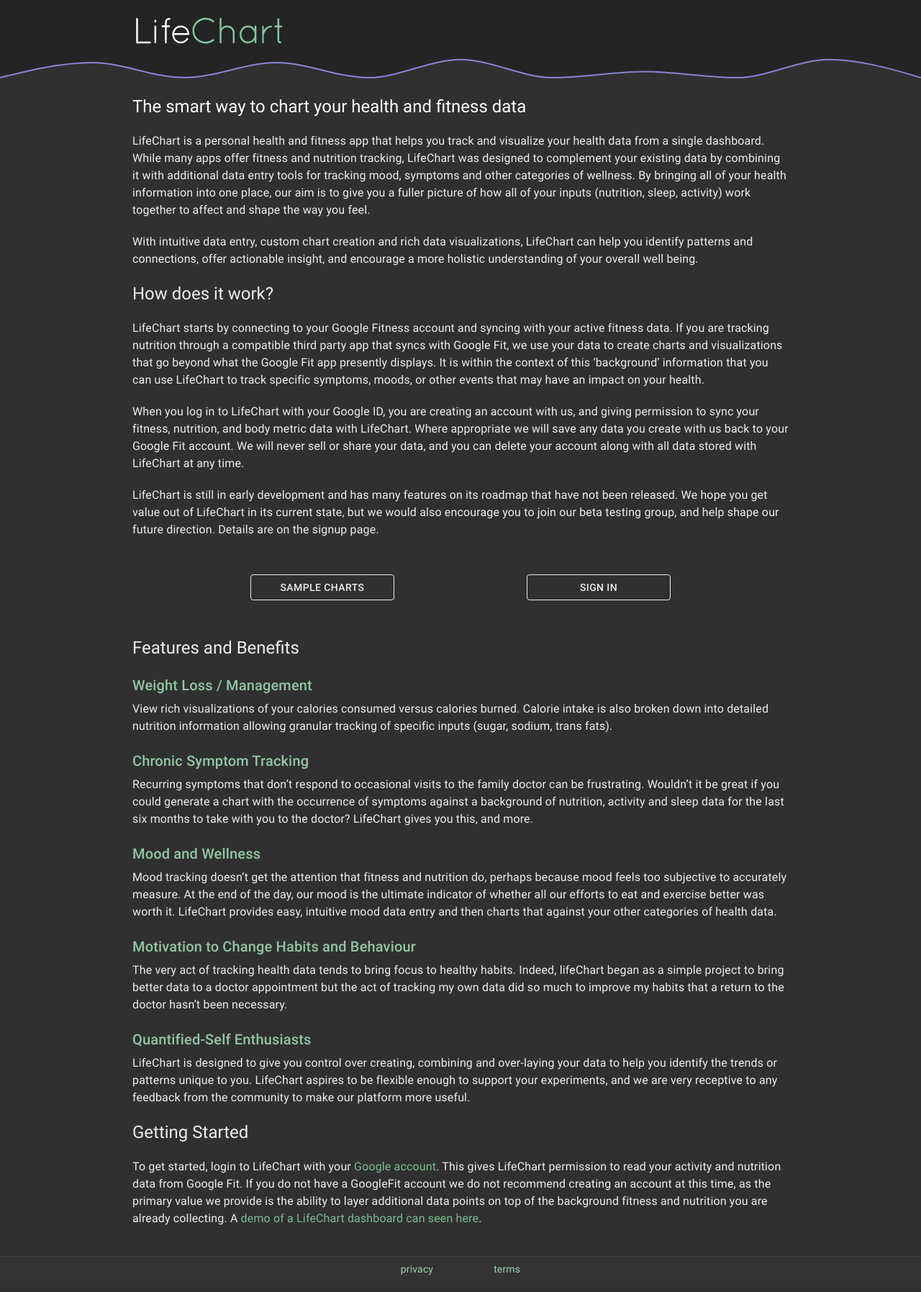
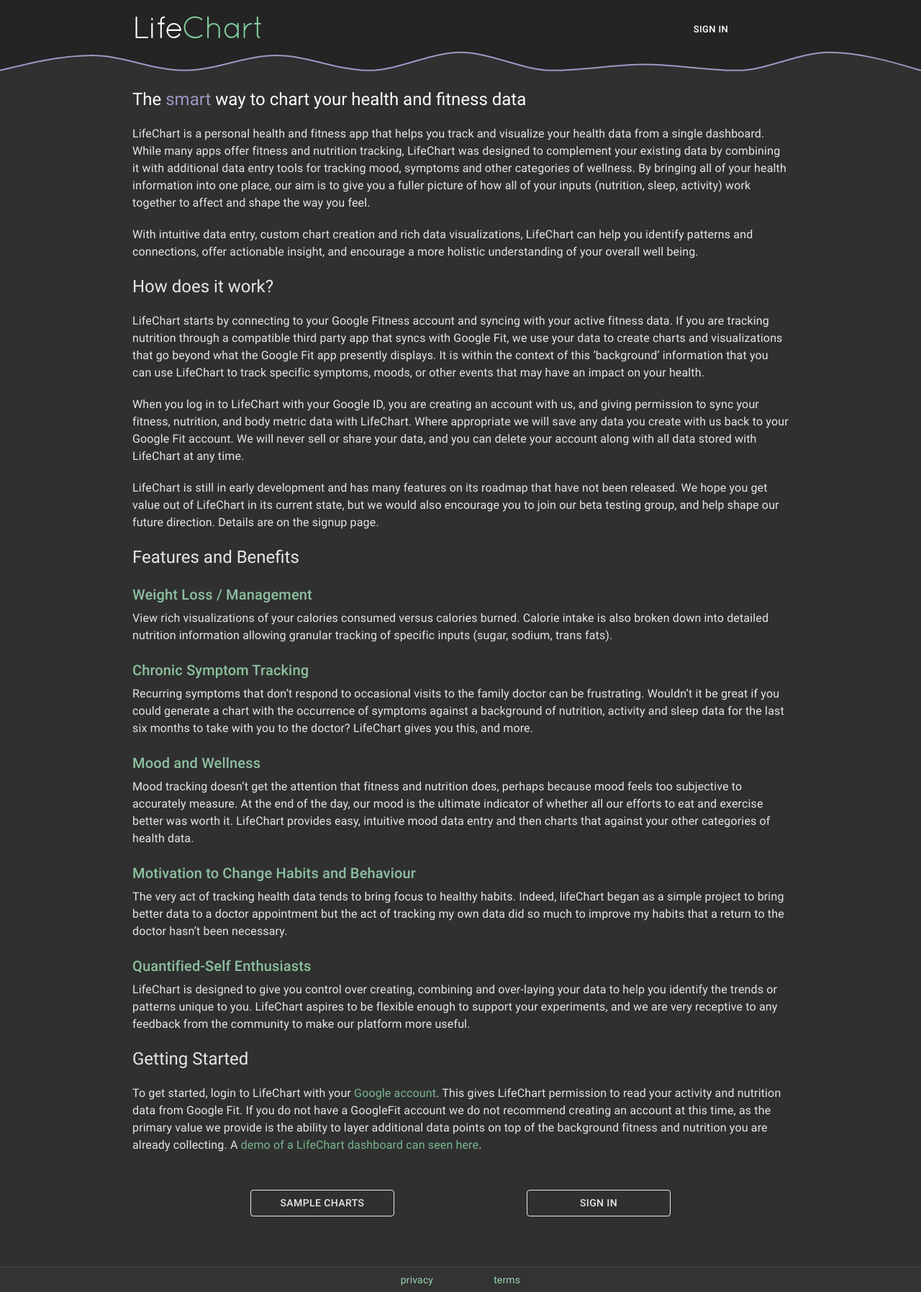
Before and after one commit to jeffmoger/lifechart-client, a React (Create React App) app: page / in a window 1280 px wide. Shown: the whole page at 72% size. Built offline with nearby package versions, Linux system fonts and the light colour scheme.

Commit message:
tightening up home page design

```diff
--- a/src/components/Intro.js
+++ b/src/components/Intro.js
@@ -4,10 +4,25 @@ import { Link } from 'react-router-dom';
 import Typography from '@material-ui/core/Typography';
 import Fade from '@material-ui/core/Fade';
 import Button from '@material-ui/core/Button';
+import Container from '@material-ui/core/Container';
+import Paper from '@material-ui/core/Paper';
 
 const useStyles = makeStyles((theme) => ({
   container: {
-    paddingTop: 20,
+    paddingTop: 0,
+  },
+  screenshots: {
+    float: 'right',
+    margin: 20,
+    marginTop: 4,
+  },
+  paper: {
+    padding: 20,
+  },
+  wide: {
+    backgroundColor: '#404040',
+    borderTop: '1px solid #4d4d4d',
+    borderBottom: '1px solid #4d4d4d',
   },
   link: {
     color: () =>
@@ -46,8 +61,8 @@ const useStyles = makeStyles((theme) => ({
 export default function Intro(props) {
   const classes = useStyles();
   return (
-    <Fade in={true} timeout={3000}>
-      <div>
+    <Fade in={props.fade} timeout={5000}>
+      <Container maxWidth="md">
         <Typography variant="body1" className={classes.p}>
           LifeChart is a personal health and fitness app that helps you track
           and visualize your health data from a single dashboard. While many
@@ -93,6 +108,80 @@ export default function Intro(props) {
           join our beta testing group, and help shape our future direction.
           Details are on the signup page.
         </Typography>
+        <Typography variant="h5" component="h2" className={classes.slogan}>
+          Features and Benefits
+        </Typography>
+        <Typography variant="h6" component="h3" className={classes.h2}>
+          Weight Loss / Management
+        </Typography>
+        <Typography variant="body1" className={classes.p}>
+          View rich visualizations of your calories consumed versus calories
+          burned. Calorie intake is also broken down into detailed nutrition
+          information allowing granular tracking of specific inputs (sugar,
+          sodium, trans fats).
+        </Typography>
+        <Typography variant="h6" component="h3" className={classes.h2}>
+          Chronic Symptom Tracking
+        </Typography>
+        <Typography variant="body1" className={classes.p}>
+          Recurring symptoms that don’t respond to occasional visits to the
+          family doctor can be frustrating. Wouldn’t it be great if you could
+          generate a chart with the occurrence of symptoms against a background
+          of nutrition, activity and sleep data for the last six months to take
+          with you to the doctor? LifeChart gives you this, and more.
+        </Typography>
+        <Typography variant="h6" component="h3" className={classes.h2}>
+          Mood and Wellness
+        </Typography>
+        <Typography variant="body1" className={classes.p}>
+          Mood tracking doesn’t get the attention that fitness and nutrition
+          does, perhaps because mood feels too subjective to accurately measure.
+          At the end of the day, our mood is the ultimate indicator of whether
+          all our efforts to eat and exercise better was worth it. LifeChart
+          provides easy, intuitive mood data entry and then charts that against
+          your other categories of health data.
+        </Typography>
+
+        <Typography variant="h6" component="h3" className={classes.h2}>
+          Motivation to Change Habits and Behaviour
+        </Typography>
+        <Typography variant="body1" className={classes.p}>
+          The very act of tracking health data tends to bring focus to healthy
+          habits. Indeed, lifeChart began as a simple project to bring better
+          data to a doctor appointment but the act of tracking my own data did
+          so much to improve my habits that a return to the doctor hasn’t been
+          necessary.
+        </Typography>
+
+        <Typography variant="h6" component="h3" className={classes.h2}>
+          Quantified-Self Enthusiasts
+        </Typography>
+        <Typography variant="body1" className={classes.p}>
+          LifeChart is designed to give you control over creating, combining and
+          over-laying your data to help you identify the trends or patterns
+          unique to you. LifeChart aspires to be flexible enough to support your
+          experiments, and we are very receptive to any feedback from the
+          community to make our platform more useful.
+        </Typography>
+
+        <Typography variant="h5" component="h2" className={classes.slogan}>
+          Getting Started
+        </Typography>
+        <Typography variant="body1" className={classes.p}>
+          To get started, login to LifeChart with your{' '}
+          <Link to="/login" className={classes.link}>
+            Google account
+          </Link>
+          . This gives LifeChart permission to read your activity and nutrition
+          data from Google Fit. If you do not have a GoogleFit account we do not
+          recommend creating an account at this time, as the primary value we
+          provide is the ability to layer additional data points on top of the
+          background fitness and nutrition you are already collecting. A{' '}
+          <Link to="/demo" className={classes.link}>
+            demo of a LifeChart dashboard can seen here
+          </Link>
+          .
+        </Typography>
         <div className={classes.buttonContainer}>
           <Button
             variant="outlined"
@@ -113,85 +202,7 @@ export default function Intro(props) {
             Sign In
           </Button>
         </div>
-        <div style={{ display: '' }}>
-          <Typography variant="h5" component="h2" className={classes.slogan}>
-            Features and Benefits
-          </Typography>
-          <Typography variant="h6" component="h3" className={classes.h2}>
-            Weight Loss / Management
-          </Typography>
-          <Typography variant="body1" className={classes.p}>
-            View rich visualizations of your calories consumed versus calories
-            burned. Calorie intake is also broken down into detailed nutrition
-            information allowing granular tracking of specific inputs (sugar,
-            sodium, trans fats).
-          </Typography>
-          <Typography variant="h6" component="h3" className={classes.h2}>
-            Chronic Symptom Tracking
-          </Typography>
-          <Typography variant="body1" className={classes.p}>
-            Recurring symptoms that don’t respond to occasional visits to the
-            family doctor can be frustrating. Wouldn’t it be great if you could
-            generate a chart with the occurrence of symptoms against a
-            background of nutrition, activity and sleep data for the last six
-            months to take with you to the doctor? LifeChart gives you this, and
-            more.
-          </Typography>
-          <Typography variant="h6" component="h3" className={classes.h2}>
-            Mood and Wellness
-          </Typography>
-          <Typography variant="body1" className={classes.p}>
-            Mood tracking doesn’t get the attention that fitness and nutrition
-            do, perhaps because mood feels too subjective to accurately measure.
-            At the end of the day, our mood is the ultimate indicator of whether
-            all our efforts to eat and exercise better was worth it. LifeChart
-            provides easy, intuitive mood data entry and then charts that
-            against your other categories of health data.
-          </Typography>
-
-          <Typography variant="h6" component="h3" className={classes.h2}>
-            Motivation to Change Habits and Behaviour
-          </Typography>
-          <Typography variant="body1" className={classes.p}>
-            The very act of tracking health data tends to bring focus to healthy
-            habits. Indeed, lifeChart began as a simple project to bring better
-            data to a doctor appointment but the act of tracking my own data did
-            so much to improve my habits that a return to the doctor hasn’t been
-            necessary.
-          </Typography>
-
-          <Typography variant="h6" component="h3" className={classes.h2}>
-            Quantified-Self Enthusiasts
-          </Typography>
-          <Typography variant="body1" className={classes.p}>
-            LifeChart is designed to give you control over creating, combining
-            and over-laying your data to help you identify the trends or
-            patterns unique to you. LifeChart aspires to be flexible enough to
-            support your experiments, and we are very receptive to any feedback
-            from the community to make our platform more useful.
-          </Typography>
-
-          <Typography variant="h5" component="h2" className={classes.slogan}>
-            Getting Started
-          </Typography>
-          <Typography variant="body1" className={classes.p}>
-            To get started, login to LifeChart with your{' '}
-            <Link to="/login" className={classes.link}>
-              Google account
-            </Link>
-            . This gives LifeChart permission to read your activity and
-            nutrition data from Google Fit. If you do not have a GoogleFit
-            account we do not recommend creating an account at this time, as the
-            primary value we provide is the ability to layer additional data
-            points on top of the background fitness and nutrition you are
-            already collecting. A{' '}
-            <Link to="/demo" className={classes.link}>
-              demo of a LifeChart dashboard can seen here
-            </Link>
-            .
-          </Typography>
-        </div>
-      </div>
+      </Container>
     </Fade>
   );
 }
--- a/src/functions/chartColors.js
+++ b/src/functions/chartColors.js
@@ -12,8 +12,8 @@ export const chartColors = (palette) => {
       carbs: 'hsl(143, 49%, 85%)',
       toolTip: {
         cursor: {
-          fill: '#333',
-          stroke: '#222',
+          fill: '#333333',
+          stroke: '#222222',
           strokeWidth: 0,
         },
       },
@@ -35,8 +35,8 @@ export const chartColors = (palette) => {
       sleep: 'rgb(152, 141, 255)',
       toolTip: {
         cursor: {
-          fill: '#333',
-          stroke: '#222',
+          fill: '#333333',
+          stroke: '#222222',
           strokeWidth: 0,
         },
       },
--- a/src/pages/Home.js
+++ b/src/pages/Home.js
@@ -1,5 +1,6 @@
 import React, { useState, useEffect } from 'react';
 import { makeStyles, useTheme } from '@material-ui/core/styles';
+import { Link } from 'react-router-dom';
 import Container from '@material-ui/core/Container';
 import Logo from '../components/Logo';
 import Intro from '../components/Intro';
@@ -7,11 +8,17 @@ import MenuHomepage from '../components/MenuHomepage';
 import ChartForHomePage from '../charts/ChartForHomePage';
 import Typography from '@material-ui/core/Typography';
 import Fade from '@material-ui/core/Fade';
+import Button from '@material-ui/core/Button';
 
 const useStyles = makeStyles((theme) => ({
   logo: {
     marginTop: -20,
     marginBottom: -20,
+    display: 'flex',
+    alignItems: 'center',
+  },
+  smart: {
+    color: theme.palette.primary.light,
   },
   link: {
     color: () =>
@@ -24,7 +31,6 @@ const useStyles = makeStyles((theme) => ({
   slogan: {
     marginBottom: 20,
     marginTop: 20,
-    //color: () => (theme.palette.type === 'light' ? '#5D4E8C' : '#8884d8'),
   },
   longtext: {
     height: 1000,
@@ -53,8 +59,8 @@ const logoProps = (theme) => {
   return {
     lifeFill,
     chartFill: '#82CA9D',
-    width: 390 / 1.8,
-    height: 120 / 1.8,
+    width: 390 / 2.1,
+    height: 120 / 2.1,
   };
 };
 
@@ -63,7 +69,10 @@ const chartProps = (theme) => {
   let fill;
   let stroke;
   type === 'light' ? (fill = '#dcdcdc') : (fill = '#303030');
-  type === 'light' ? (stroke = '#5D4E8C') : (stroke = '#8884d8');
+  //type === 'light' ? (stroke = '#5D4E8C') : (stroke = '#8884d8');
+  type === 'light'
+    ? (stroke = '#5D4E8C')
+    : (stroke = theme.palette.primary.light);
   return {
     stroke,
     fill,
@@ -99,6 +108,7 @@ export default function Home(props) {
   const [showText, setShowText] = useState(false);
   const [textFlag, setTextFlag] = useState(false);
   const [subtitle, setSubtitle] = useState(false);
+  const [signin, setSignin] = useState(false);
   const [headArr, setHeadArr] = useState(() => headProps(theme.palette.type));
   const [headColor, setHeadColor] = useState(() =>
     initHeadColor(theme.palette.type)
@@ -107,13 +117,36 @@ export default function Home(props) {
   useEffect(() => {
     setHeadColor(initHeadColor(theme.palette.type));
     setHeadArr(headProps(theme.palette.type));
+    setTextFlag(true);
   }, [theme.palette.type]);
+  useEffect(() => {
+    if (textFlag) {
+      const timer = setTimeout(() => {
+        setSubtitle(true);
+      }, 1000);
+      return () => clearTimeout(timer);
+    }
+  }, [textFlag]);
+  useEffect(() => {
+    if (subtitle) {
+      const timer = setTimeout(() => {
+        setShowText(true);
+      }, 1000);
+      return () => clearTimeout(timer);
+    }
+  }, [subtitle]);
+  useEffect(() => {
+    if (showText) {
+      const timer = setTimeout(() => {
+        setSignin(true);
+      }, 1000);
+      return () => clearTimeout(timer);
+    }
+  }, [showText]);
 
   useEffect(() => {
     const timer = setTimeout(() => {
       setData(generateData(2, 10));
-      setSubtitle(true);
-      setTextFlag(true);
     }, 2000);
     return () => clearTimeout(timer);
   }, []);
@@ -121,8 +154,6 @@ export default function Home(props) {
   useEffect(() => {
     if (textFlag) {
       const timer = setTimeout(() => {
-        setShowText(true);
-
         const sleep = (milliseconds) => {
           return new Promise((resolve) => setTimeout(resolve, milliseconds));
         };
@@ -165,7 +196,6 @@ export default function Home(props) {
               setHeadColor(newRGB);
             }
           }
-          //console.log(`newRGB: ${newRGB}`);
         };
         fadeIn();
       }, 1000);
@@ -189,9 +219,24 @@ export default function Home(props) {
           {showText && <MenuHomepage />}
         </Container>
         <Container maxWidth="md" className={classes.logo}>
-          <Logo logoProps={logoProps(theme)} />
+          <div style={{ flexGrow: 1 }}>
+            <Logo logoProps={logoProps(theme)} />
+          </div>
+          <div style={{ width: 120, marginRight: 20 }}>
+            {signin && (
+              <Fade in={signin} timeout={1000}>
+                <Button
+                  component={Link}
+                  to="/login"
+                  className={classes.button}
+                  size="small"
+                >
+                  Sign In
+                </Button>
+              </Fade>
+            )}
+          </div>
         </Container>
-
         <div
           className={`homechart-${theme.palette.type}`}
           style={{ backgroundColor: headColor }}
@@ -202,7 +247,7 @@ export default function Home(props) {
 
       <main className={`homechart-${theme.palette.type}`}>
         <Container maxWidth="md">
-          <Fade in={subtitle} timeout={2000}>
+          <Fade in={subtitle} timeout={1000}>
             <Typography
               variant="h5"
               component="h2"
@@ -210,11 +255,16 @@ export default function Home(props) {
               className={classes.slogan}
               align="left"
             >
-              The smart way to chart your health and fitness data
+              The <span className={classes.smart}>smart</span> way to chart your
+              health and fitness data
             </Typography>
           </Fade>
+        </Container>
+        <Container maxWidth={false} disableGutters>
           {showText ? (
-            <Intro toggleTheme={props.toggleTheme} fade={true} />
+            <>
+              <Intro toggleTheme={props.toggleTheme} fade={true} />
+            </>
           ) : (
             <div className={classes.longtext} />
           )}
```
